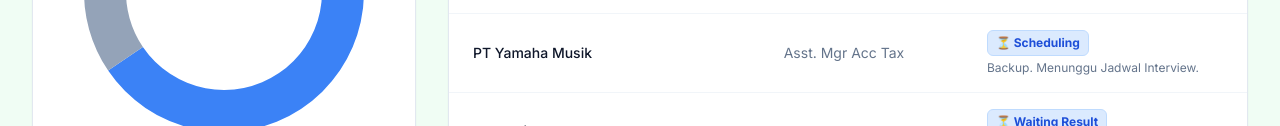
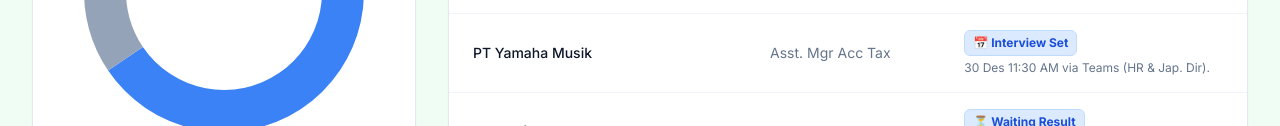
Before and after one commit to yomanjamaica/lamaran-dashboard, a plain HTML site: page index.html in a window 1280 px wide. Shown: the part 989-1115 px from the top of the page. Drawn offline with nearby package versions, Linux system fonts and the light colour scheme.

Commit message:
index.html

```diff
--- a/index.html
+++ b/index.html
@@ -231,7 +231,7 @@
 
             // 2-12. BACKUP / HOT PROSPECTS (Keep specific names as backup)
             { company: "Kota Wisata (Cibubur)", position: "Reporting Spv", status: "⏳ Waiting Result", category: "active", color: "blue", note: "Backup Utama. Interview User Done." },
-            { company: "PT Yamaha Musik", position: "Asst. Mgr Acc Tax", status: "⏳ Scheduling", category: "active", color: "blue", note: "Backup. Menunggu Jadwal Interview." },
+            { company: "PT Yamaha Musik", position: "Asst. Mgr Acc Tax", status: "📅 Interview Set", category: "active", color: "blue", note: "30 Des 11:30 AM via Teams (HR & Jap. Dir)." },
             { company: "NPCT1 (New Priok)", position: "Accounting Exec", status: "⏳ Waiting Result", category: "active", color: "blue", note: "Interview User Done." },
             { company: "SKINTIFIC", position: "Accounting Manager", status: "⏳ Interview HR Done", category: "active", color: "blue", note: "Proses lanjut (keep warm)." },
             { company: "Kirim Kirim ID", position: "FAT Manager", status: "⏳ Waiting Feedback", category: "active", color: "blue", note: "Interview Founder Done." },
```
